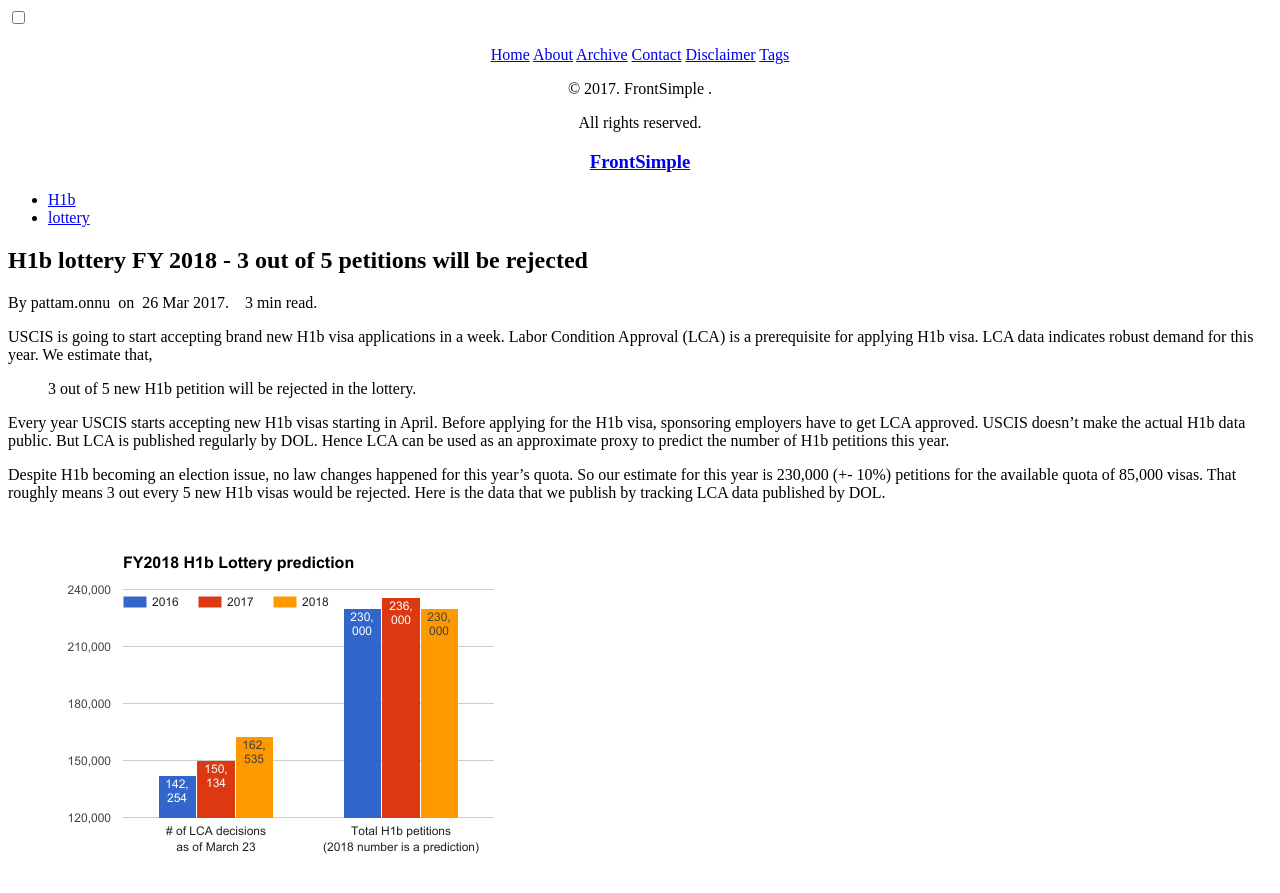
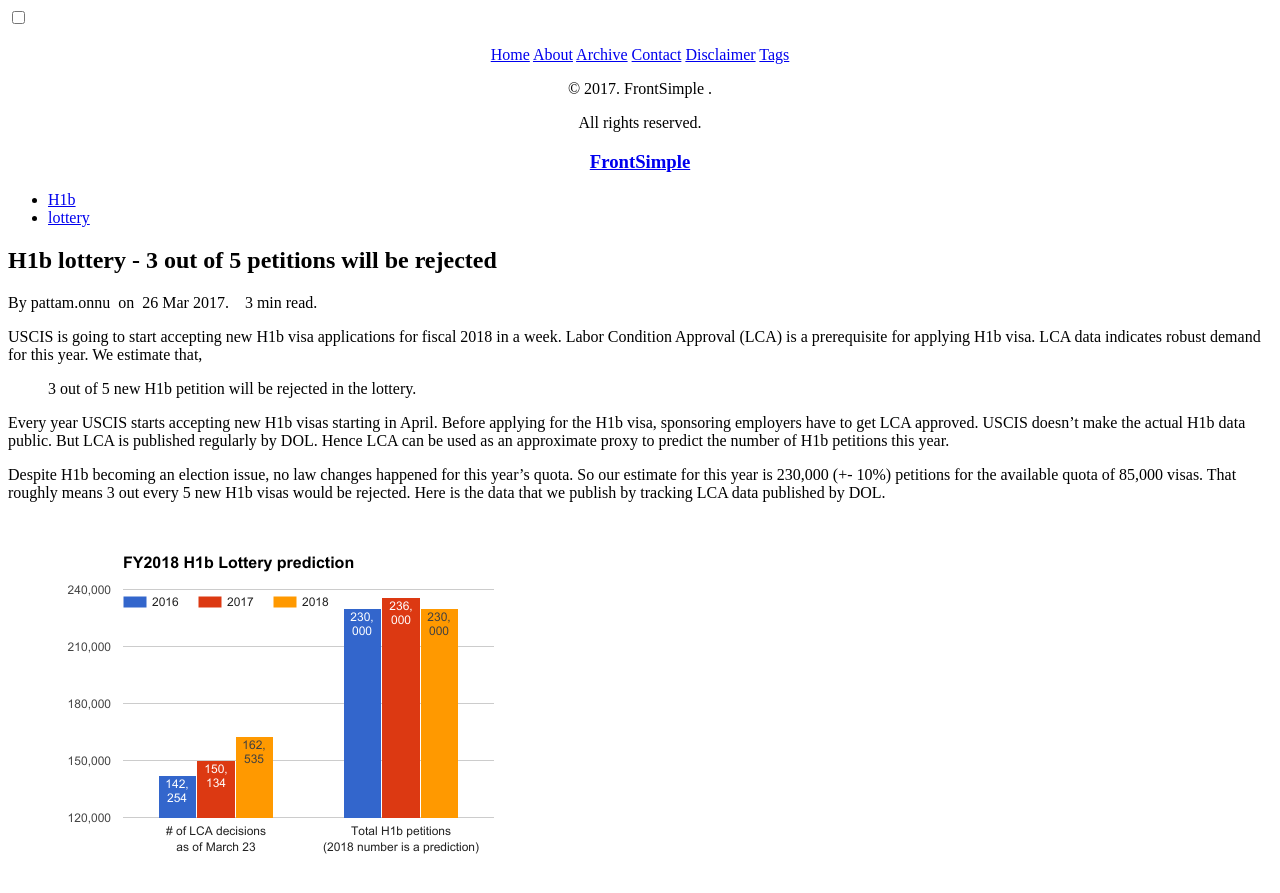
Before and after one commit to gitforwork2/gitforwork.github.io, a Jekyll site: the page built from _posts/2017-3-26-h1b-lottery.md, in a window 1280 px wide and 900 px high. Shown: the top 893 px of the window. Built offline with Jekyll 4.4.1, drawn with Linux system fonts in a browser that asks for light colours; nearby versions of some CDN libraries; comment, search, counter and statistics services are not loaded.

Commit message:
Update 2017-3-26-h1b-lottery.md

```diff
--- a/_posts/2017-3-26-h1b-lottery.md
+++ b/_posts/2017-3-26-h1b-lottery.md
@@ -1,13 +1,12 @@
 ---
 layout: post
-title: H1b lottery FY 2018 - 3 out of 5 petitions will be rejected
+title: H1b lottery - 3 out of 5 petitions will be rejected
 date: 2017-3-26
 tags: H1b lottery
 comments: true
 description: H1b lottery FY 2018 cap lottery prediction.
 ---
-USCIS is going to start accepting brand new H1b visa applications in a week. Labor Condition Approval (LCA) is a prerequisite for
-applying H1b visa. LCA data indicates robust demand for this year. We estimate that,
+USCIS is going to start accepting new H1b visa applications for fiscal 2018 in a week. Labor Condition Approval (LCA) is a prerequisite for applying H1b visa. LCA data indicates robust demand for this year. We estimate that,
 
 > 3 out of 5 new H1b petition will be rejected in the lottery.
 
```
